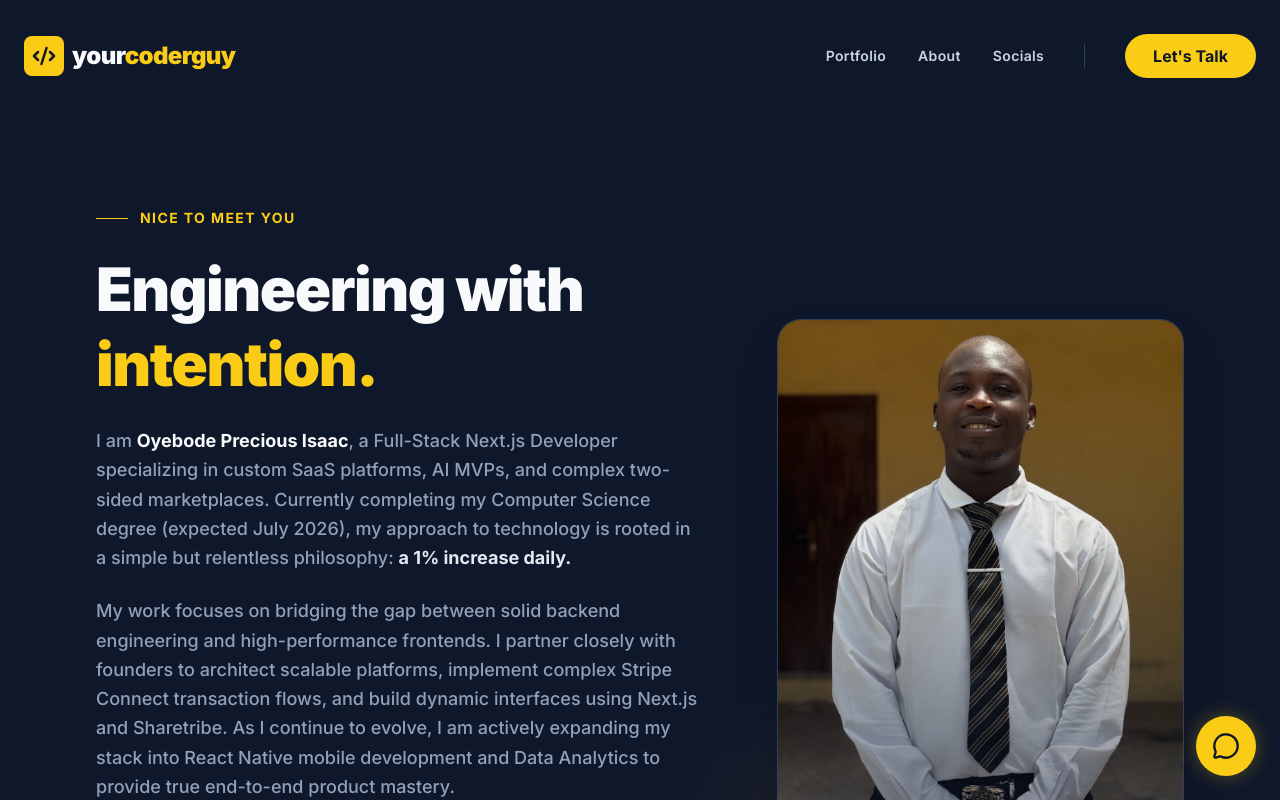
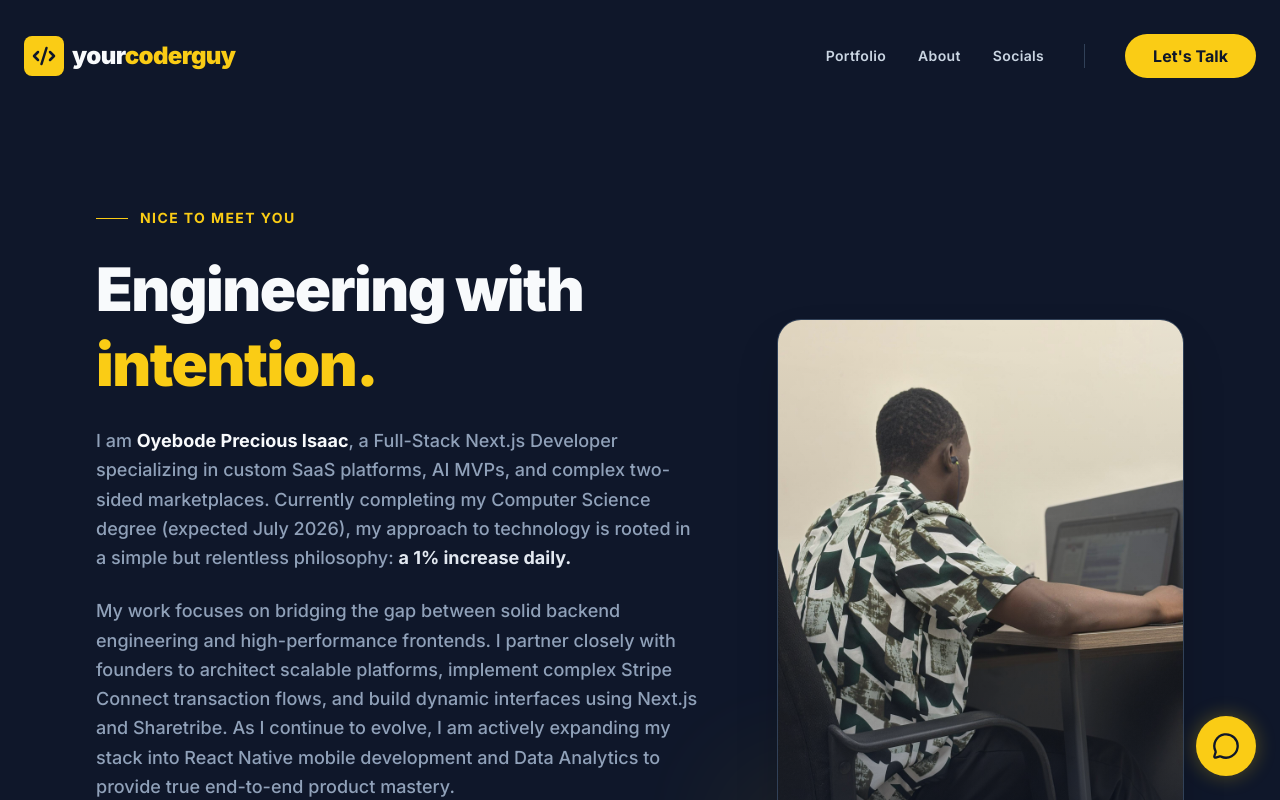
Before and after one commit to preckidtech/yourcoderguy, a Next.js app: page /about in a window 1280 px wide. Shown: the top 800 px of the page. Built offline with nearby package versions, Linux system fonts and the light colour scheme.

Commit message:
yourcoderguy v1.1

```diff
--- a/app/about/page.tsx
+++ b/app/about/page.tsx
@@ -81,7 +81,7 @@ export default function About() {
         >
           <div className="aspect-[3/4] w-full rounded-3xl overflow-hidden bg-slate-800 border border-slate-700 relative shadow-2xl group">
             <Image
-              src="/profile.png" // Updated to match your verified homepage asset
+              src="/your-professional-photo.jpg" // updated
               alt="Portrait of Oyebode Precious Isaac"
               fill
               className="object-cover object-top transition-transform duration-700 group-hover:scale-105"
```
